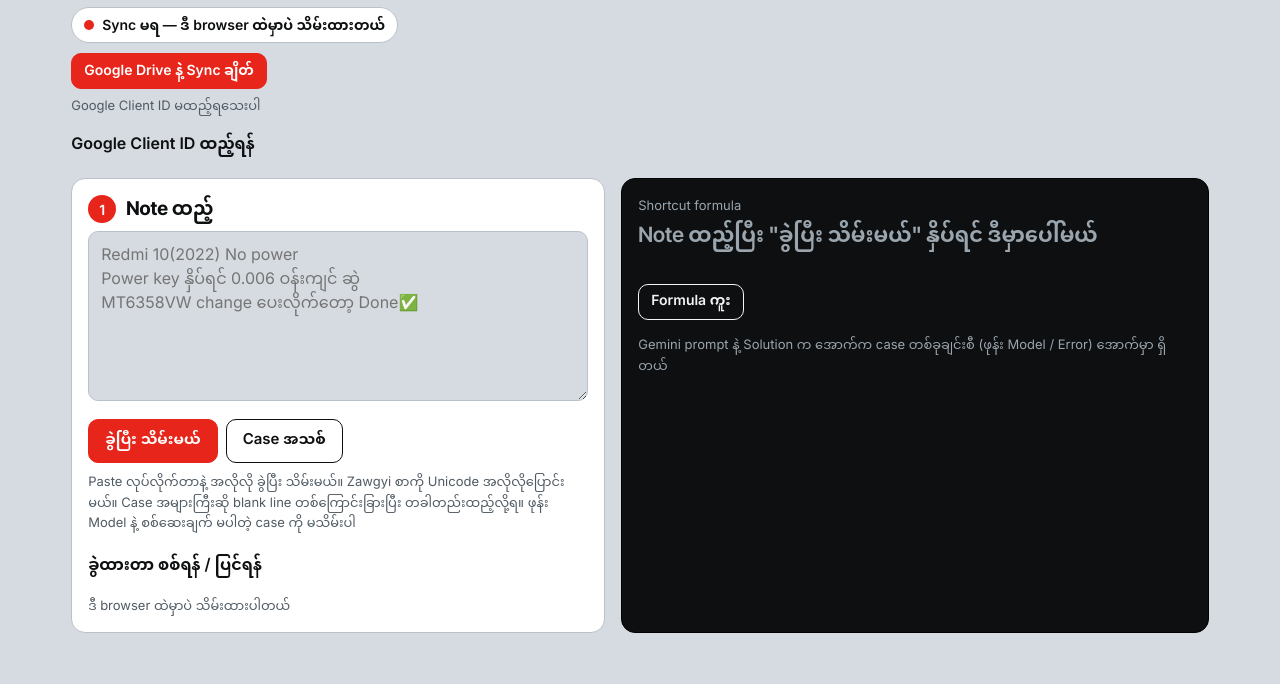
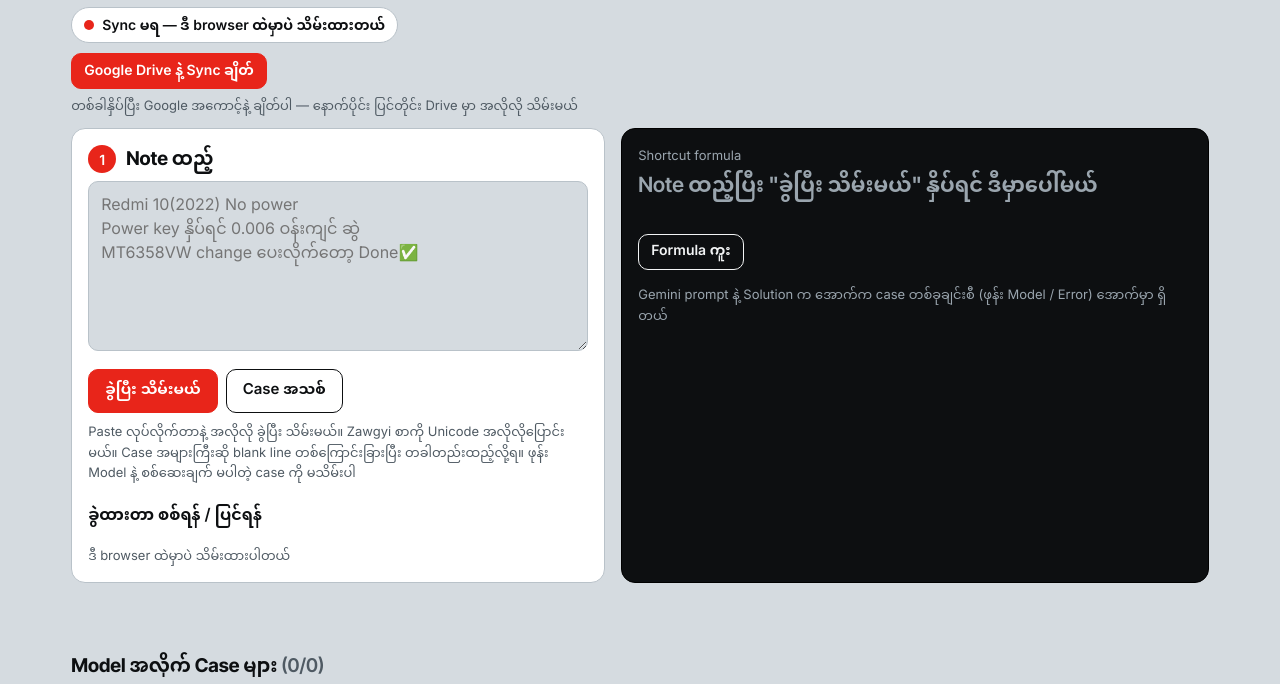
Before and after one commit to htet-dotcom/repair-formula-log, a plain HTML site: page index.html in a window 1280 px wide. Shown: the part 115-799 px from the top of the page. Drawn offline with Linux system fonts and the light colour scheme.

Commit message:
Set Google Drive OAuth client ID
Co-Authored-By: Claude Opus 5.5 <noreply@anthropic.com>
Claude-Session: https://claude.ai/code/session_01RWoJETokJD3PT1Fha7AgjT

```diff
--- a/index.html
+++ b/index.html
@@ -366,7 +366,7 @@ async function del(id){
 }
 
 /* ---- Google Drive sync (GitHub Pages / outside Claude) ---- */
-const GD_CLIENT_ID='';   /* Google Cloud OAuth Web client ID — ဒီမှာထည့်ရင် ဖုန်းတိုင်းမှာ ထပ်ထည့်စရာမလို */
+const GD_CLIENT_ID='1025460686434-4atf2mju3bufeich7dsni1tjobglvcm0.apps.googleusercontent.com';   /* Google Cloud OAuth Web client ID — ဒီမှာထည့်ရင် ဖုန်းတိုင်းမှာ ထပ်ထည့်စရာမလို */
 const GD_FILE='repair-formula-log.json',GD_API='https://www.googleapis.com';
 const DK=LK+'_deleted';
 const ls=(k,v)=>{try{if(v===undefined)return localStorage.getItem(k);if(v===null)localStorage.removeItem(k);else localStorage.setItem(k,v)}catch(e){return null}};
```
